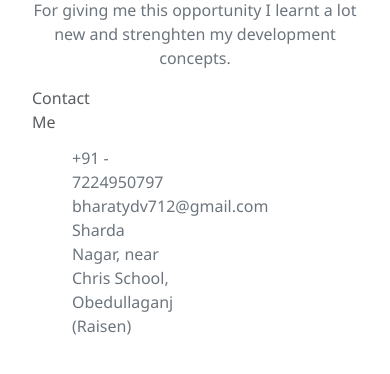
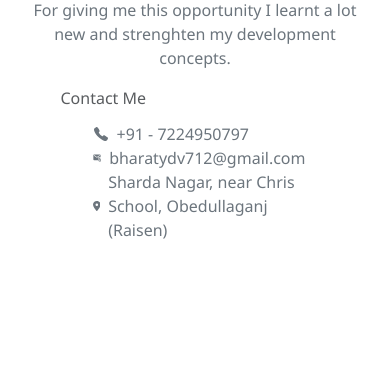
Before and after one commit to satishchoudhary90/frontend, a React (Vite) app: page / in a window 390 px wide. Shown: the part 364-738 px from the top of the page. Built offline with nearby package versions, Linux system fonts and the light colour scheme; no server answers.

Commit message:
Update Footer.jsx

```diff
--- a/src/components/Footer.jsx
+++ b/src/components/Footer.jsx
@@ -13,7 +13,7 @@ const Footer = () => {
           <span className='text-secondary fw-light'>For giving me this opportunity I learnt a lot new and strenghten my development concepts.</span>
         </div>
         <div className="row">
-          <div className="col-4">
+          <div className="col-10 offset-1 col-md-6 col-lg-4">
             <div className="text-secondary fw-light d-flex flex-column p-2 gap-1">
               <caption >Contact Me</caption>
               <ul style={{fontSize: '1rem', listStyle: 'none'}}>
```
